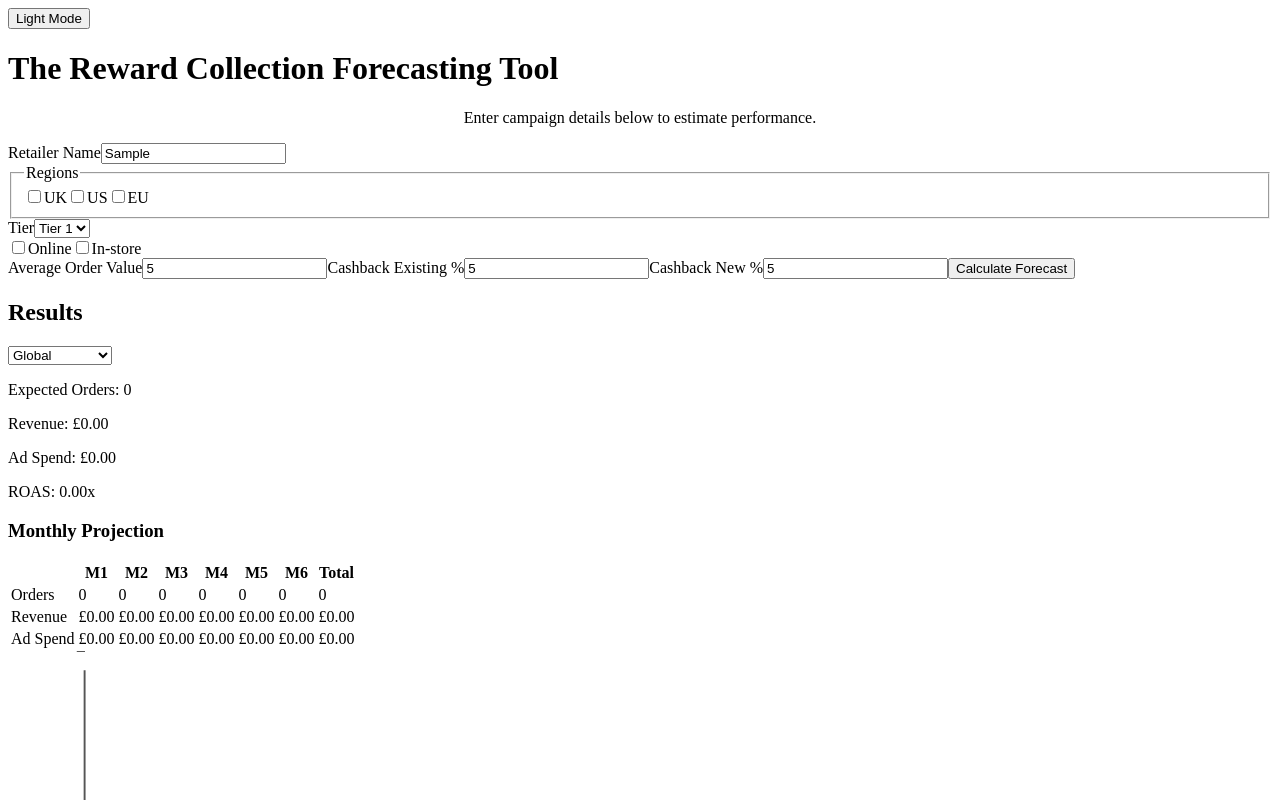
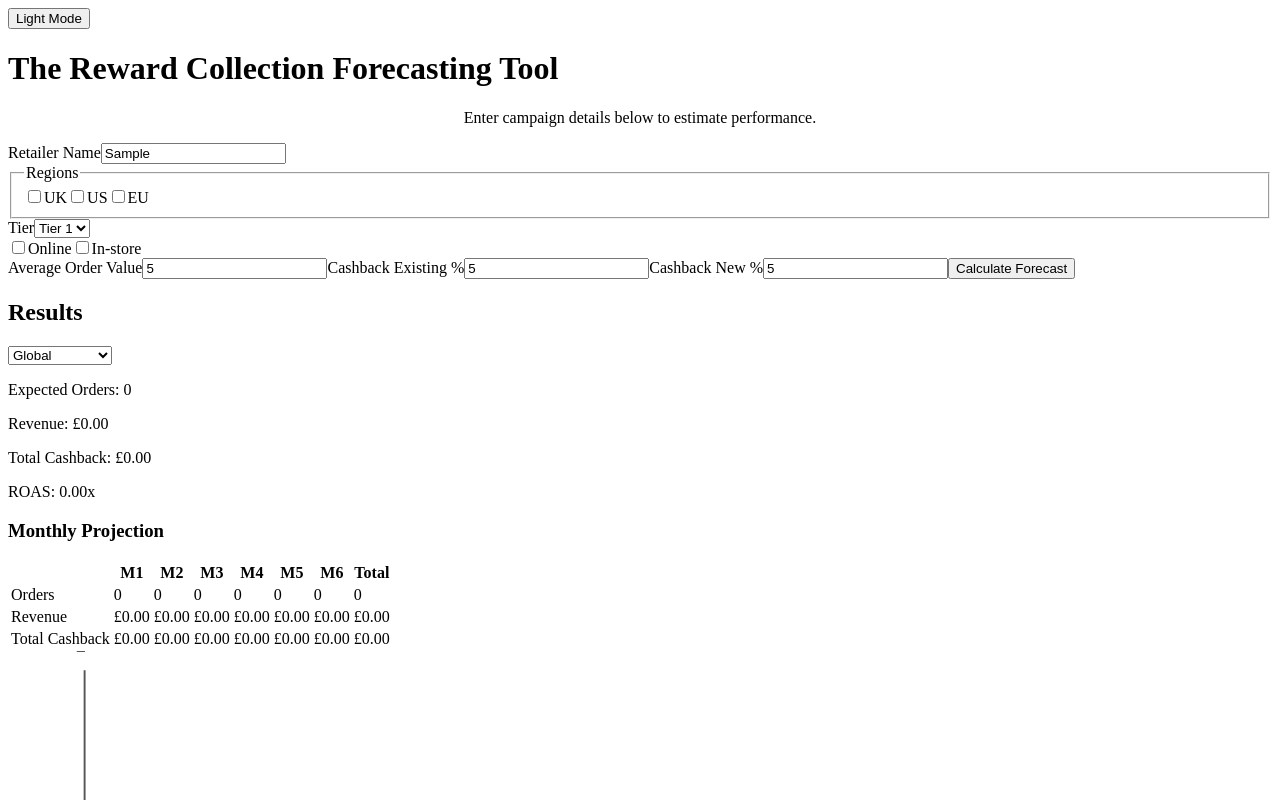
Before and after one commit to TomSumner28/trc-salesgpt-frontend, a Next.js app: page / in a window 1280 px wide. Both pictures are taken after typing "Sample", "5", "5", "5" into the empty fields and a click on the button "Calculate Forecast". Shown: the top 800 px of the page. Built offline with nearby package versions, Linux system fonts and the light colour scheme.

Commit message:
Rename Ad Spend to Total Cashback and fix theme toggle

```diff
--- a/pages/index.js
+++ b/pages/index.js
@@ -44,7 +44,7 @@ export default function Forecast() {
   const [hoverIdx, setHoverIdx] = useState(null);
 
   useEffect(() => {
-    document.body.dataset.theme = theme;
+    document.documentElement.dataset.theme = theme;
   }, [theme]);
 
 
@@ -103,10 +103,10 @@ export default function Forecast() {
     }
 
     const revenue = totalOrders * aovNum;
-    const adSpend =
+    const cashbackAmount =
       existingOrders * aovNum * (existingCb / 100) +
       newOrders * aovNum * (newCb / 100);
-    const roas = adSpend ? revenue / adSpend : 0;
+    const roas = cashbackAmount ? revenue / cashbackAmount : 0;
 
     Object.keys(perRegion).forEach((r) => {
       const orders = perRegion[r].orders;
@@ -121,9 +121,9 @@ export default function Forecast() {
         ex = orders;
       }
       const rev = orders * aovNum;
-      const spend =
+      const cashbackAmount =
         ex * aovNum * (existingCb / 100) + nw * aovNum * (newCb / 100);
-      perRegion[r] = { orders, revenue: rev, adSpend: spend };
+      perRegion[r] = { orders, revenue: rev, cashback: cashbackAmount };
     });
 
     const factors = [1];
@@ -136,9 +136,9 @@ export default function Forecast() {
       const exRatio = hasExisting && hasNew ? 0.6 : hasNew && !hasExisting ? 0 : 1;
       const nwRatio = hasExisting && hasNew ? 0.4 : hasNew && !hasExisting ? 1 : 0;
       const monthRevenue = monthOrders * aovNum;
-      const monthAdSpend =
+      const monthCashback =
         monthOrders * aovNum * ((existingCb * exRatio + newCb * nwRatio) / 100);
-      return { orders: monthOrders, revenue: monthRevenue, adSpend: monthAdSpend };
+      return { orders: monthOrders, revenue: monthRevenue, cashback: monthCashback };
     });
 
     const offerBreakdown =
@@ -147,12 +147,12 @@ export default function Forecast() {
             existing: {
               orders: existingOrders,
               revenue: existingOrders * aovNum,
-              adSpend: existingOrders * aovNum * (existingCb / 100),
+              cashback: existingOrders * aovNum * (existingCb / 100),
             },
             new: {
               orders: newOrders,
               revenue: newOrders * aovNum,
-              adSpend: newOrders * aovNum * (newCb / 100),
+              cashback: newOrders * aovNum * (newCb / 100),
             },
           }
         : null;
@@ -160,7 +160,7 @@ export default function Forecast() {
     const isUSD = regions.length === 1 && regions[0] === 'US';
 
     setResults({
-      total: { orders: totalOrders, revenue, adSpend, roas },
+      total: { orders: totalOrders, revenue, cashback: cashbackAmount, roas },
       perRegion,
       monthly,
       offerBreakdown,
@@ -309,9 +309,9 @@ export default function Forecast() {
                   )}
                 </p>
                 <p>
-                  Ad Spend:{' '}
+                  Total Cashback:{' '}
                   {formatCurrency(
-                    results.total.adSpend,
+                    results.total.cashback,
                     results.currency === 'USD'
                   )}
                 </p>
@@ -325,7 +325,7 @@ export default function Forecast() {
                     <th>Region</th>
                     <th>Orders</th>
                     <th>Revenue</th>
-                    <th>Ad Spend</th>
+                    <th>Total Cashback</th>
                   </tr>
                 </thead>
                 <tbody>
@@ -341,7 +341,7 @@ export default function Forecast() {
                       </td>
                       <td>
                         {formatCurrency(
-                          d.adSpend,
+                          d.cashback,
                           results.currency === 'USD'
                         )}
                       </td>
@@ -357,7 +357,7 @@ export default function Forecast() {
                     <th>Type</th>
                     <th>Orders</th>
                     <th>Revenue</th>
-                    <th>Ad Spend</th>
+                    <th>Total Cashback</th>
                   </tr>
                 </thead>
                 <tbody>
@@ -373,7 +373,7 @@ export default function Forecast() {
                       </td>
                       <td>
                         {formatCurrency(
-                          d.adSpend,
+                          d.cashback,
                           results.currency === 'USD'
                         )}
                       </td>
@@ -421,8 +421,8 @@ export default function Forecast() {
                         (v) => formatCurrency(v, results.currency === 'USD')
                       )}
                       {makeRow(
-                        'Ad Spend',
-                        results.monthly.map((m) => m.adSpend),
+                        'Total Cashback',
+                        results.monthly.map((m) => m.cashback),
                         (v) => formatCurrency(v, results.currency === 'USD')
                       )}
                     </>
@@ -448,10 +448,10 @@ export default function Forecast() {
             >
               {(() => {
                 const revMax = Math.max(...results.monthly.map((m) => m.revenue));
-                const spendMax = Math.max(...results.monthly.map((m) => m.adSpend));
+                const cashbackMax = Math.max(...results.monthly.map((m) => m.cashback));
                 const aovCalc = results.total.orders > 0 ? results.total.revenue / results.total.orders : 0;
                 const orderMax = Math.max(...results.monthly.map((m) => m.orders * aovCalc));
-                const max = Math.max(revMax, spendMax, orderMax);
+                const max = Math.max(revMax, cashbackMax, orderMax);
                 const pointsFor = (data) =>
                   data.map((v, idx) => {
                     const x = CHART_PADDING + (idx / (data.length - 1)) * CHART_WIDTH;
@@ -459,7 +459,7 @@ export default function Forecast() {
                     return { x, y };
                   });
                 const revPts = pointsFor(results.monthly.map((m) => m.revenue));
-                const spendPts = pointsFor(results.monthly.map((m) => m.adSpend));
+                const cashbackPts = pointsFor(results.monthly.map((m) => m.cashback));
                 const orderPts = pointsFor(results.monthly.map((m) => m.orders * aovCalc));
                 const pathFrom = (pts) => pts.map((p, i) => `${i === 0 ? 'M' : 'L'}${p.x},${p.y}`).join(' ');
                 const ticks = 4;
@@ -489,19 +489,19 @@ export default function Forecast() {
                       );
                     })}
                     <path d={pathFrom(revPts)} fill="none" stroke="var(--brand)" strokeWidth="3" strokeLinejoin="round" strokeLinecap="round" />
-                    <path d={pathFrom(spendPts)} fill="none" stroke="#888" strokeWidth="3" strokeLinejoin="round" strokeLinecap="round" />
+                    <path d={pathFrom(cashbackPts)} fill="none" stroke="#888" strokeWidth="3" strokeLinejoin="round" strokeLinecap="round" />
                     <path d={pathFrom(orderPts)} fill="none" stroke="#2aa4c9" strokeWidth="3" strokeLinejoin="round" strokeLinecap="round" />
                     {hoverIdx != null && (
                       <g>
                         <line x1={pt.x} x2={pt.x} y1={10} y2={CHART_HEIGHT} stroke="#555" strokeDasharray="4" />
                         <circle cx={revPts[hoverIdx].x} cy={revPts[hoverIdx].y} r="4" fill="var(--brand)" />
-                        <circle cx={spendPts[hoverIdx].x} cy={spendPts[hoverIdx].y} r="4" fill="#888" />
+                        <circle cx={cashbackPts[hoverIdx].x} cy={cashbackPts[hoverIdx].y} r="4" fill="#888" />
                         <circle cx={orderPts[hoverIdx].x} cy={orderPts[hoverIdx].y} r="4" fill="#2aa4c9" />
                         <text x={pt.x} y={20} textAnchor="middle" fontSize="10" fill="#aaa">
                           {formatCurrency(results.monthly[hoverIdx].revenue, results.currency === 'USD')}
                         </text>
                         <text x={pt.x} y={32} textAnchor="middle" fontSize="10" fill="#aaa">
-                          {formatCurrency(results.monthly[hoverIdx].adSpend, results.currency === 'USD')}
+                          {formatCurrency(results.monthly[hoverIdx].cashback, results.currency === 'USD')}
                         </text>
                         <text x={pt.x} y={44} textAnchor="middle" fontSize="10" fill="#aaa">
                           {formatNumber(Math.round(results.monthly[hoverIdx].orders))} orders
@@ -514,7 +514,7 @@ export default function Forecast() {
             </svg>
             <div className="chart-legend">
               <span><span className="line revenue"></span>Revenue</span>
-              <span><span className="line spend"></span>Ad Spend</span>
+              <span><span className="line cashback"></span>Total Cashback</span>
               <span><span className="line orders"></span>Sales</span>
             </div>
           </div>
--- a/styles/globals.css
+++ b/styles/globals.css
@@ -197,7 +197,7 @@ form.form label.checkbox {
   background: var(--brand);
 }
 
-.chart-legend .spend {
+.chart-legend .cashback {
   background: #888;
 }
 
```
Also changed, not shown: 1 other file (tests, documents, lock files or other folders).
